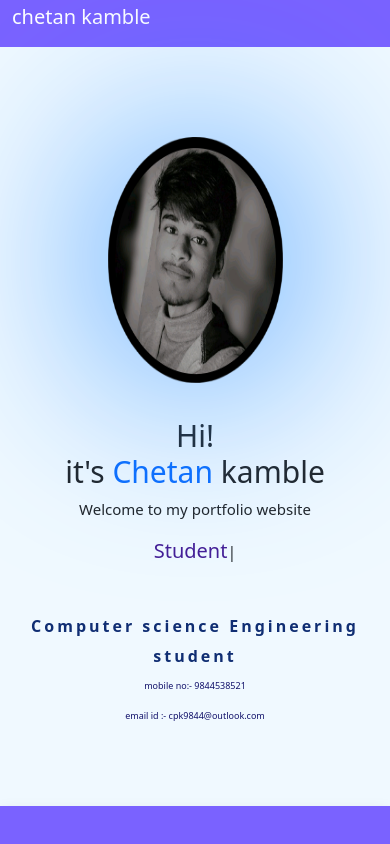
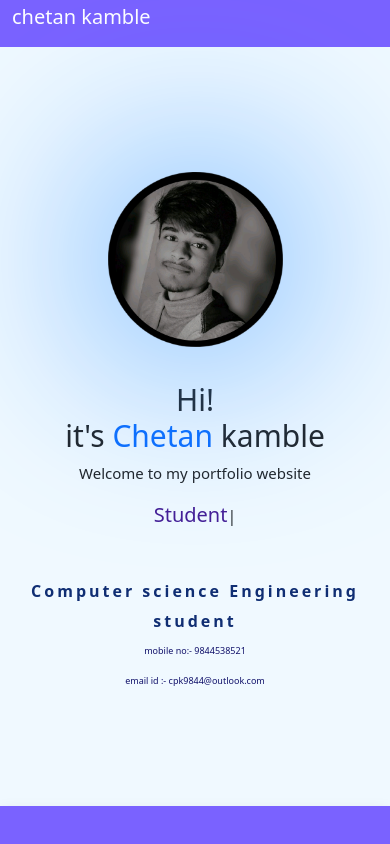
Before and after one commit to chetankamble5/portfolio, a plain HTML site: page index.html in a window 390 px wide. Shown: the top 844 px of the page. Drawn offline with nearby package versions, Linux system fonts and the light colour scheme.

Commit message:
Add files via upload

```diff
--- a/media.css
+++ b/media.css
@@ -80,7 +80,7 @@
     }
     .md1{
         padding: 0px 0px;
-        height:60%;
+        height:70%;
         width:100%;
     }
 
@@ -98,11 +98,11 @@
     }
     .md2{
         filter: drop-shadow(0px 0px 100px rgb(37, 139, 255));
-        margin-top: 20%;
+        margin-top: 30%;
         margin-bottom:10%;
         margin-left: 25%;
         padding:0px;
-        height:40%;
+        height:30%;
         width:50%;
 
     }
```
Also changed, not shown: chetankamble.html (+2 -2 lines).
